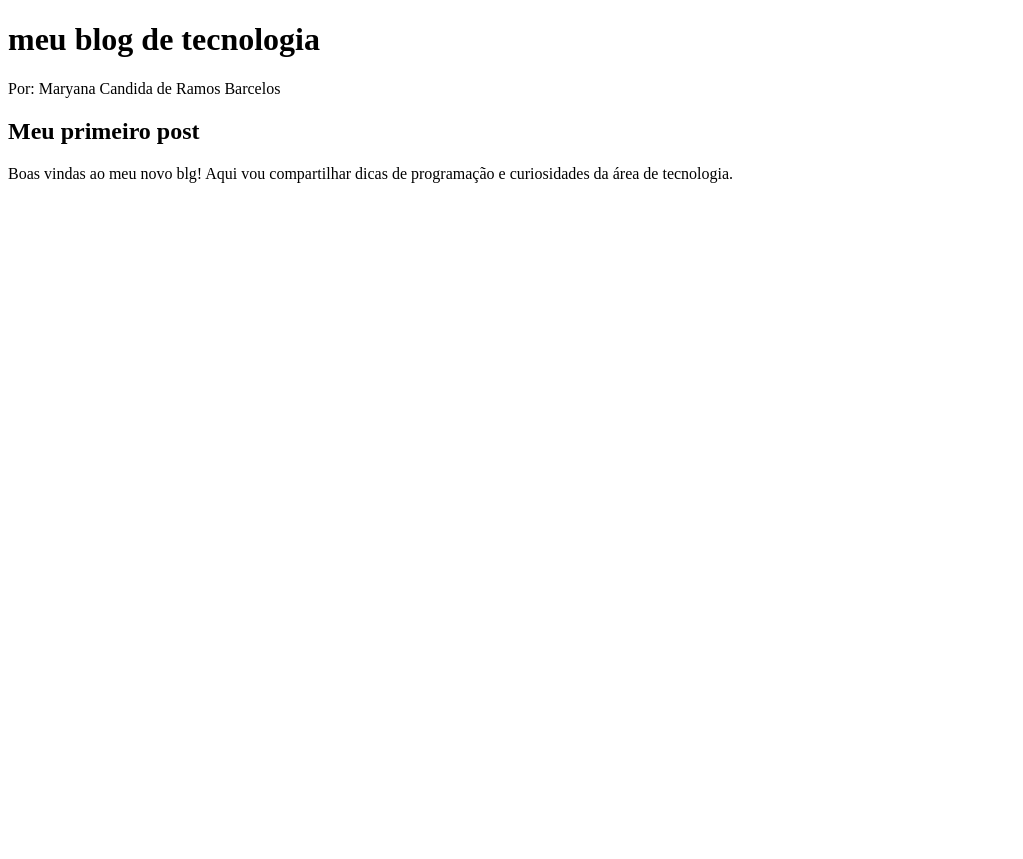
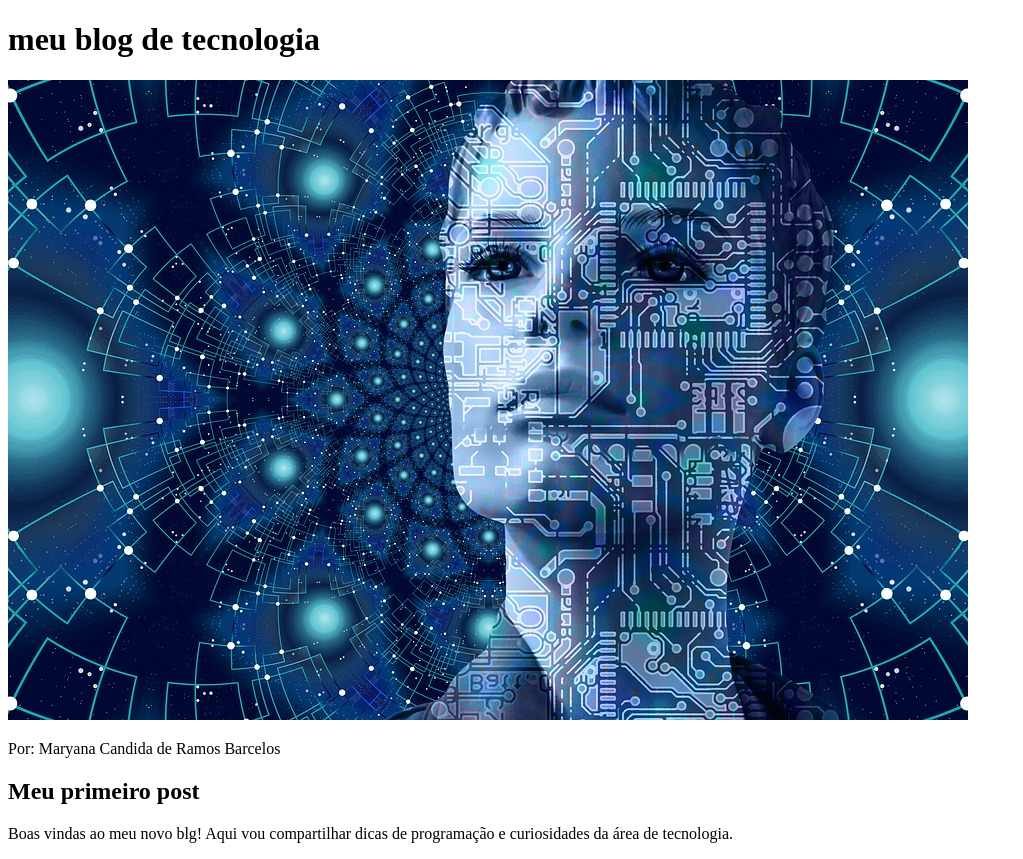
Before and after one commit to maryanabarcelos-debug/primeiro-repositorio, a plain HTML site: page index.html in a window 1280 px wide. Shown: the whole page, without its empty margins (0-1023 px from the left). Before the commit the page ends 800 px from the top, so only its background shows below. Drawn offline with Linux system fonts and the light colour scheme.

Commit message:
aula 2 25/06

```diff
--- a/index.html
+++ b/index.html
@@ -9,6 +9,7 @@
 
 <body>
     <h1> meu blog de tecnologia</h1>
+    <img src="tecnologia.jpg" alt="imagem sobre tecnologia">
     <p>Por: Maryana Candida de Ramos Barcelos</p>
     <h2>Meu primeiro post</h2>
     <p>Boas vindas ao meu novo blg! Aqui vou compartilhar dicas de programação e curiosidades da área de tecnologia.</p>
```
Also changed, not shown: tecnologia.jpg (added).
